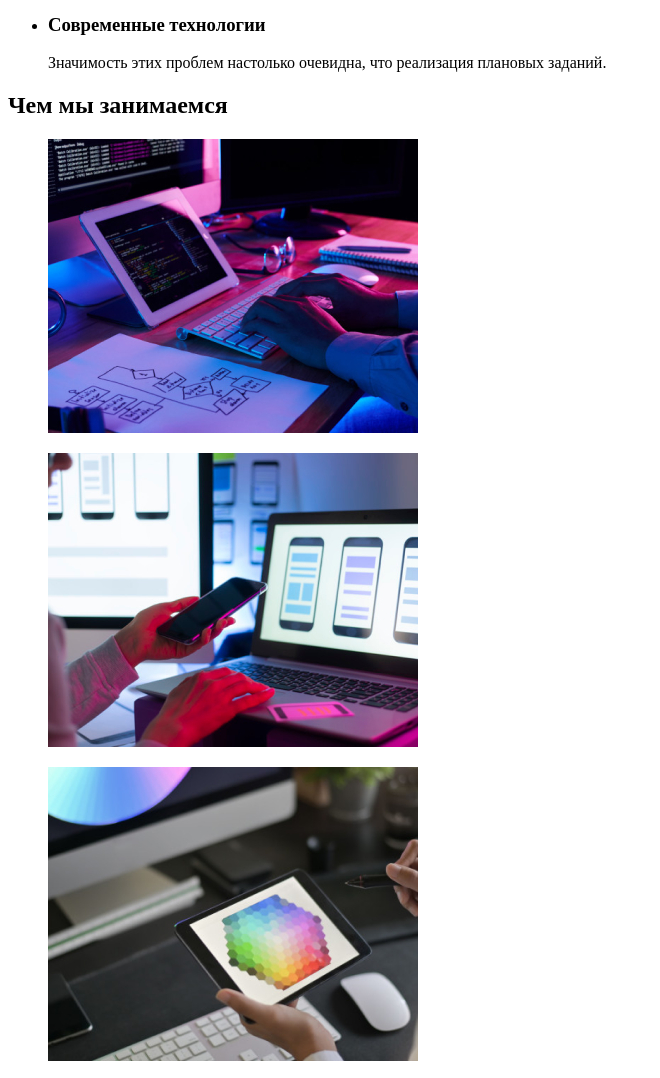
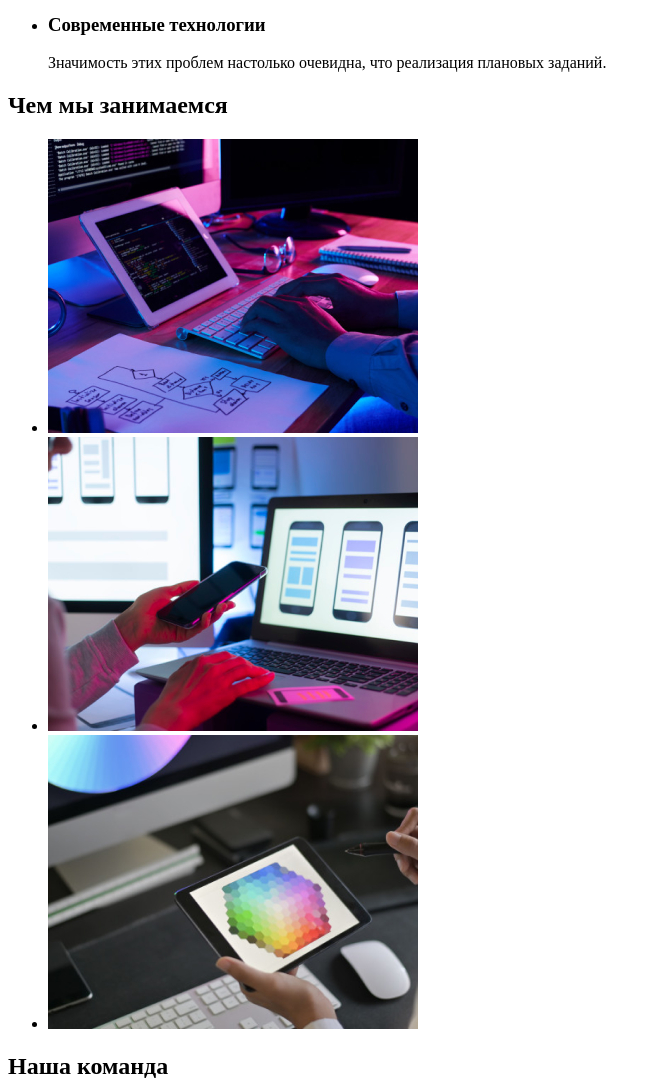
Before and after one commit to DepressiveTree/goit-markup-hw-01, a plain HTML site: page index.html in a window 1280 px wide. Shown: the part 480-1558 px from the top of the page, without its empty margins (0-660 px from the left). Drawn offline with Linux system fonts and the light colour scheme.

Commit message:
Update index.html

```diff
--- a/index.html
+++ b/index.html
@@ -58,15 +58,17 @@
         <!-- Род занятия в картинках -->
         <section>
             <h2>Чем мы занимаемся</h2>
-            <figure>
-                <img src="images/img1.jpg" alt="програмирование" width="370">
-            </figure>
-            <figure>
-                <img src="images/img2.jpg" alt="телефонирование" width="370">
-            </figure>
-            <figure>
-                <img src="images/img3.jpg" alt="графинирование" width="370">
-            </figure>
+            <ul>
+                <li>
+                    <img src="images/img1.jpg" alt="програмирование" width="370">
+                </li>
+                <li>
+                    <img src="images/img2.jpg" alt="телефонирование" width="370">
+                </li>
+                <li>
+                    <img src="images/img3.jpg" alt="графинирование" width="370">
+                </li>
+            </ul>
         </section>
 
         <!-- Команда специалистов -->
```
